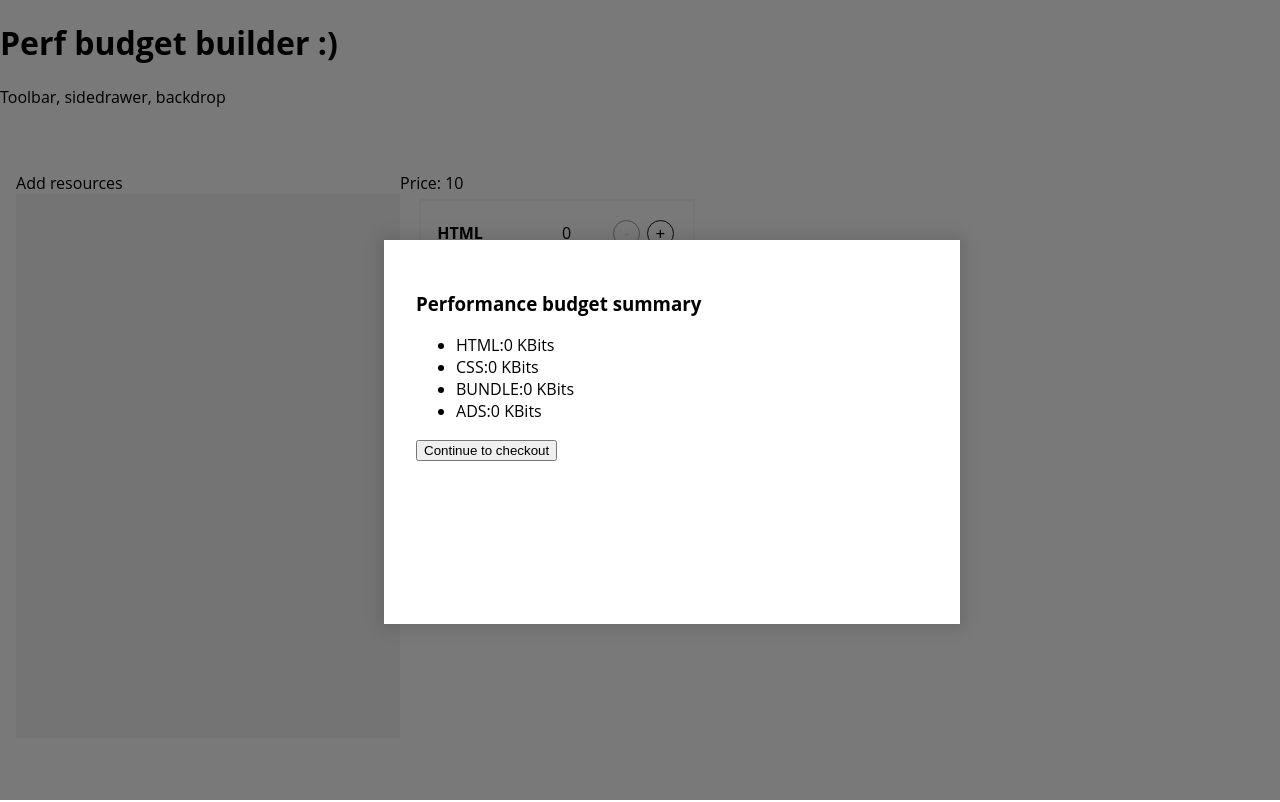
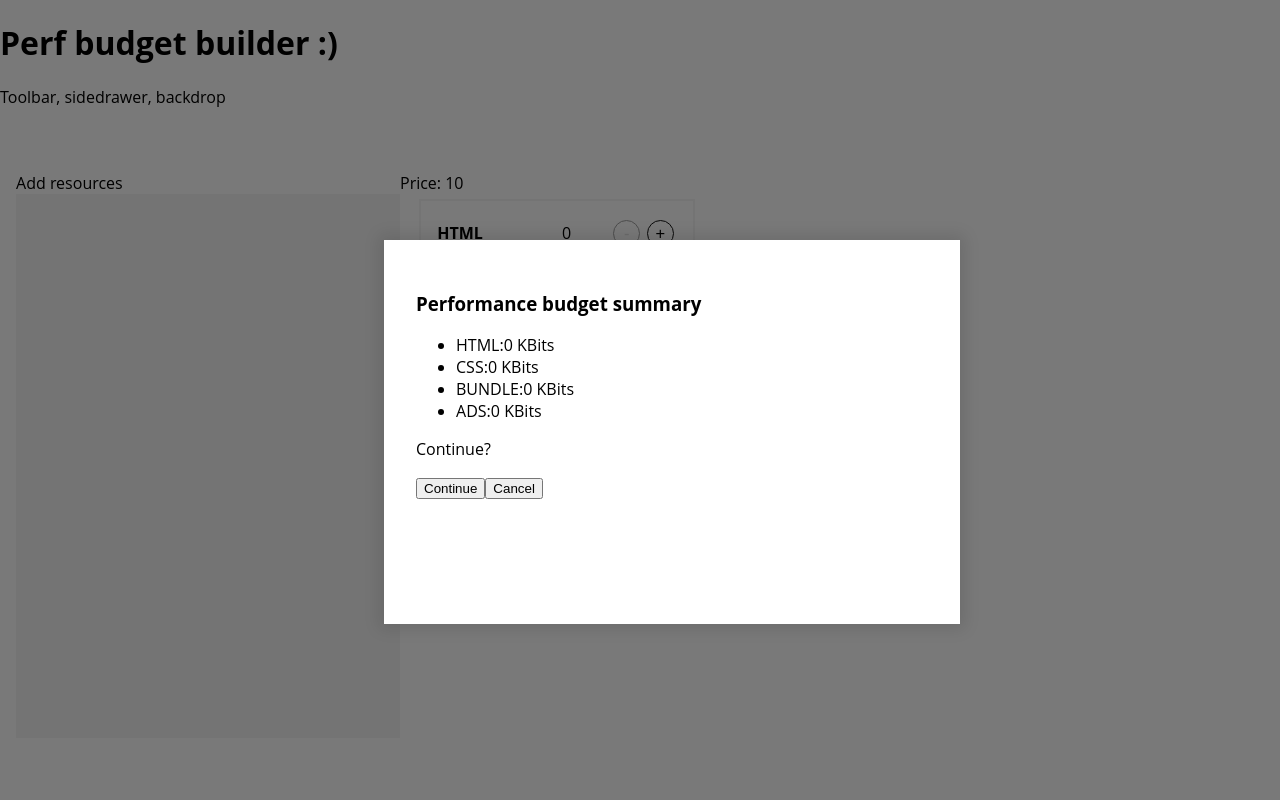
Before and after one commit to maudnals/demo-react-webperf-budget-builder, a React app: page / in a window 1280 px wide. Both pictures are taken after a click on the button "ORDER NOW". Built offline with nearby package versions, Linux system fonts and the light colour scheme.

Commit message:
feat - close modal

```diff
--- a/src/components/Budget/OrderSummary/OrderSummary.js
+++ b/src/components/Budget/OrderSummary/OrderSummary.js
@@ -16,8 +16,12 @@ const orderSummary = (props) => {
       <ul>
         {resourcesList}
       </ul>
+      <p>Continue?</p>
       <button onClick={props.orderStepOneHandler}>
-        Continue to checkout
+        Continue
+      </button>
+      <button onClick={props.cancelOrderHandler}>
+        Cancel
       </button>
     </Fragment>
   )
--- a/src/containers/BudgetBuilder/BudgetBuilder.js
+++ b/src/containers/BudgetBuilder/BudgetBuilder.js
@@ -121,6 +121,7 @@ class BudgetBuilder extends Component {
         <Modal closeModalHandler={this.closeModalHandler} visible={this.state.ordering}>
           <OrderSummary
             resources={this.state.resources}
+            cancelOrderHandler={this.closeModalHandler}
             orderStepOneHandler={this.orderStepOneHandler}>
           </OrderSummary>
         </Modal>
```
